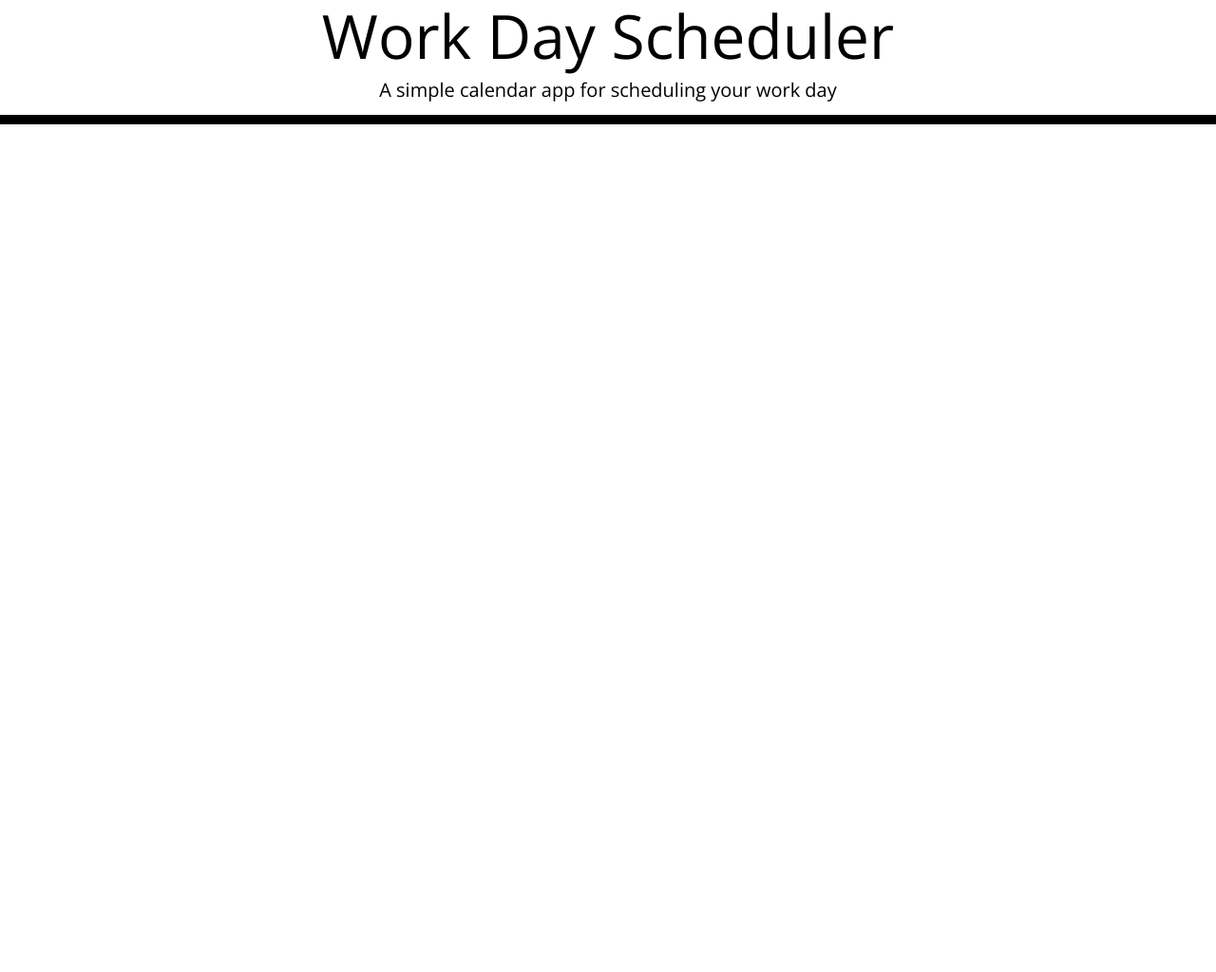
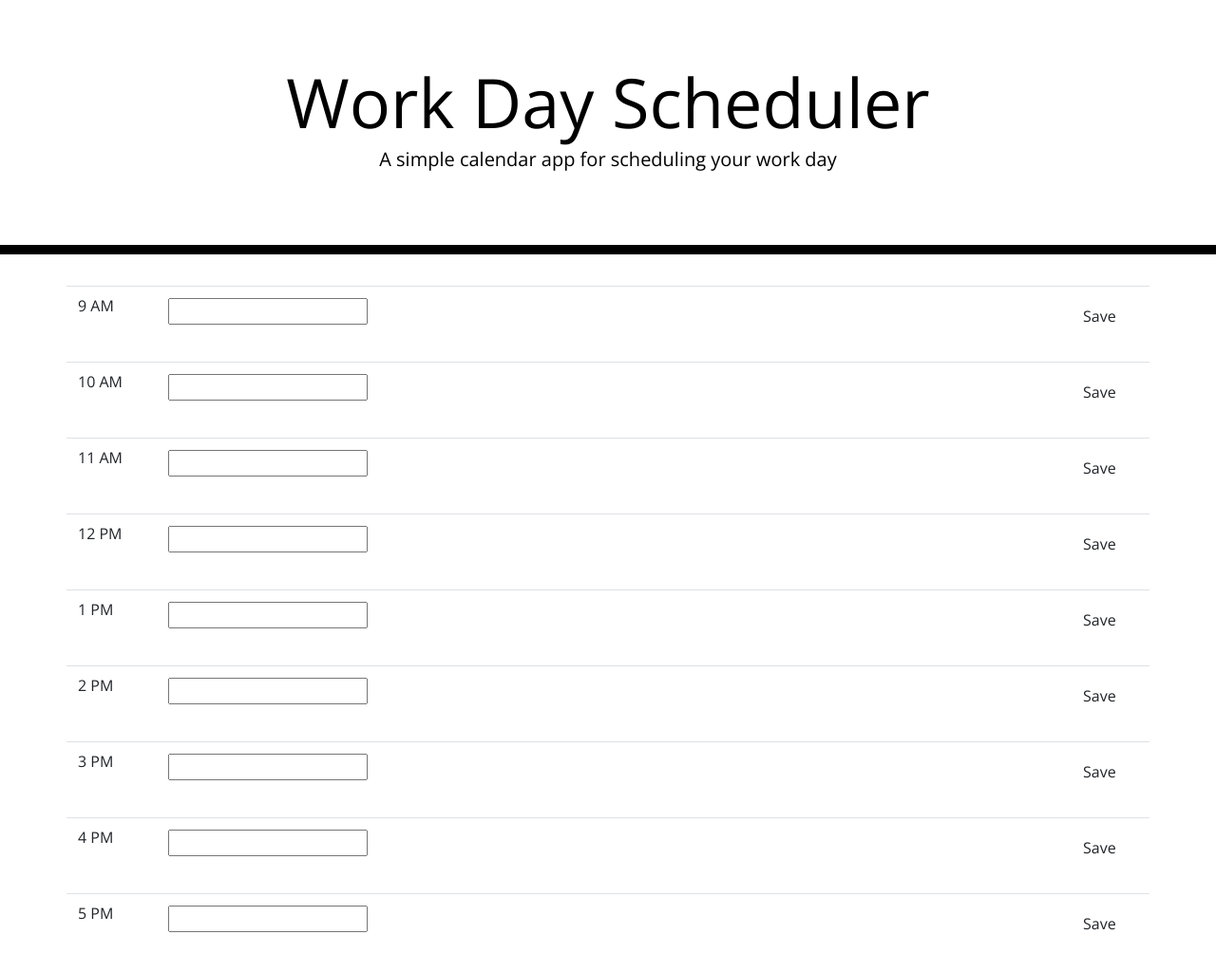
Before and after one commit to byung90/columbia-week5-homework, a plain HTML site: page index.html in a window 1280 px wide. Shown: the whole page at 95% size. Before the commit the page ends 800 px from the top, so only its background shows below. Drawn offline with nearby package versions, Linux system fonts and the light colour scheme; files that its build step writes are made by us from their sources.

Commit message:
html with table for timeblocks

```diff
--- a/index.html
+++ b/index.html
@@ -5,8 +5,7 @@
   <meta charset="UTF-8" />
   <meta name="viewport" content="width=device-width, initial-scale=1.0" />
   <meta http-equiv="X-UA-Compatible" content="ie=edge" />
-  <link href="https://cdn.jsdelivr.net/npm/bootstrap@5.0.0-beta2/dist/css/bootstrap.min.css" rel="stylesheet"
-    integrity="sha384-BmbxuPwQa2lc/FVzBcNJ7UAyJxM6wuqIj61tLrc4wSX0szH/Ev+nYRRuWlolflfl" crossorigin="anonymous">
+  <link rel="stylesheet" href="https://stackpath.bootstrapcdn.com/bootstrap/4.3.1/css/bootstrap.min.css" />
 
   <link rel="stylesheet" href="https://use.fontawesome.com/releases/v5.8.1/css/all.css"
     integrity="sha384-50oBUHEmvpQ+1lW4y57PTFmhCaXp0ML5d60M1M7uH2+nqUivzIebhndOJK28anvf" crossorigin="anonymous" />
@@ -23,14 +22,60 @@
   </header>
   <div class="container">
     <!-- Timeblocks go here -->
-    <table>
-
+    <table class="table">
+      <tbody>
+        <tr id="nine-am" class="row">
+          <td class="col-1">9 AM</td>
+          <td class="col-10"><input class="timeblock-input"></td>
+          <td class="col-1"><button type="button" class="btn">Save</button></td>
+        </tr>
+        <tr id="nine-am" class="row">
+          <td class="col-1">10 AM</td>
+          <td class="col-10"><input class="timeblock-input"></td>
+          <td class="col-1"><button type="button" class="btn">Save</button></td>
+        </tr>
+        <tr id="nine-am" class="row">
+          <td class="col-1">11 AM</td>
+          <td class="col-10"><input class="timeblock-input"></td>
+          <td class="col-1"><button type="button" class="btn">Save</button></td>
+        </tr>
+        <tr id="nine-am" class="row">
+          <td class="col-1">12 PM</td>
+          <td class="col-10"><input class="timeblock-input"></td>
+          <td class="col-1"><button type="button" class="btn">Save</button></td>
+        </tr>
+        <tr id="nine-am" class="row">
+          <td class="col-1">1 PM</td>
+          <td class="col-10"><input class="timeblock-input"></td>
+          <td class="col-1"><button type="button" class="btn">Save</button></td>
+        </tr>
+        <tr id="nine-am" class="row">
+          <td class="col-1">2 PM</td>
+          <td class="col-10"><input class="timeblock-input"></td>
+          <td class="col-1"><button type="button" class="btn">Save</button></td>
+        </tr>
+        <tr id="nine-am" class="row">
+          <td class="col-1">3 PM</td>
+          <td class="col-10"><input class="timeblock-input"></td>
+          <td class="col-1"><button type="button" class="btn">Save</button></td>
+        </tr>
+        <tr id="nine-am" class="row">
+          <td class="col-1">4 PM</td>
+          <td class="col-10"><input class="timeblock-input"></td>
+          <td class="col-1"><button type="button" class="btn">Save</button></td>
+        </tr>
+        <tr id="nine-am" class="row">
+          <td class="col-1">5 PM</td>
+          <td class="col-10"><input class="timeblock-input"></td>
+          <td class="col-1"><button type="button" class="btn">Save</button></td>
+        </tr>
+      </tbody>
     </table>
   </div>
 
   <script src="https://cdnjs.cloudflare.com/ajax/libs/jquery/3.2.1/jquery.min.js"></script>
-  <script src="https://cdn.jsdelivr.net/npm/bootstrap@5.0.0-beta2/dist/js/bootstrap.bundle.min.js"
-    integrity="sha384-b5kHyXgcpbZJO/tY9Ul7kGkf1S0CWuKcCD38l8YkeH8z8QjE0GmW1gYU5S9FOnJ0"
+  <script src="https://stackpath.bootstrapcdn.com/bootstrap/3.4.1/js/bootstrap.min.js"
+    integrity="sha384-aJ21OjlMXNL5UyIl/XNwTMqvzeRMZH2w8c5cRVpzpU8Y5bApTppSuUkhZXN0VxHd"
     crossorigin="anonymous"></script>
   <script src="https://cdnjs.cloudflare.com/ajax/libs/moment.js/2.24.0/moment.min.js"></script>
 </body>
```
